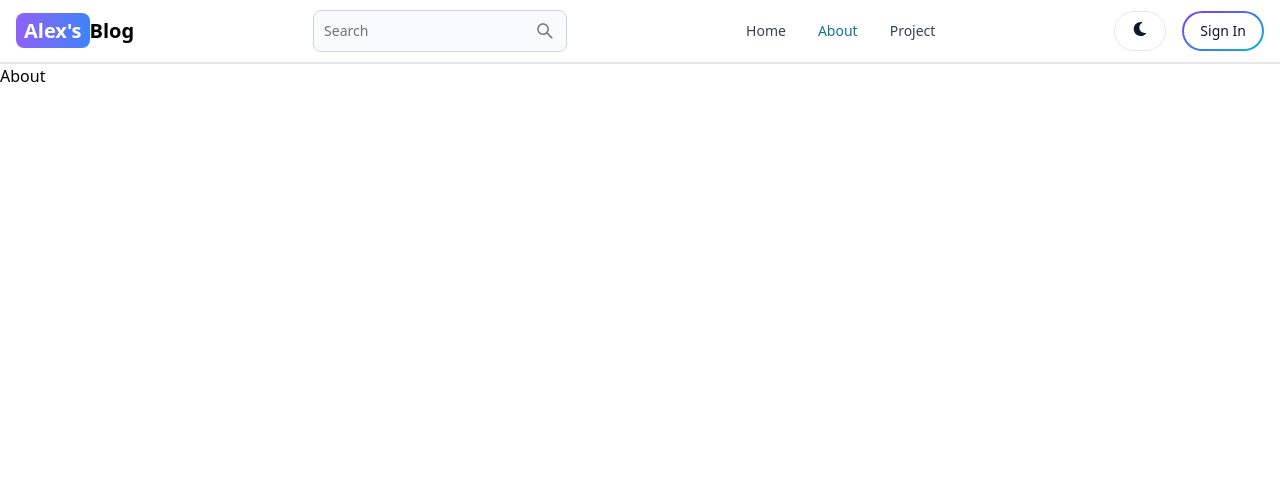
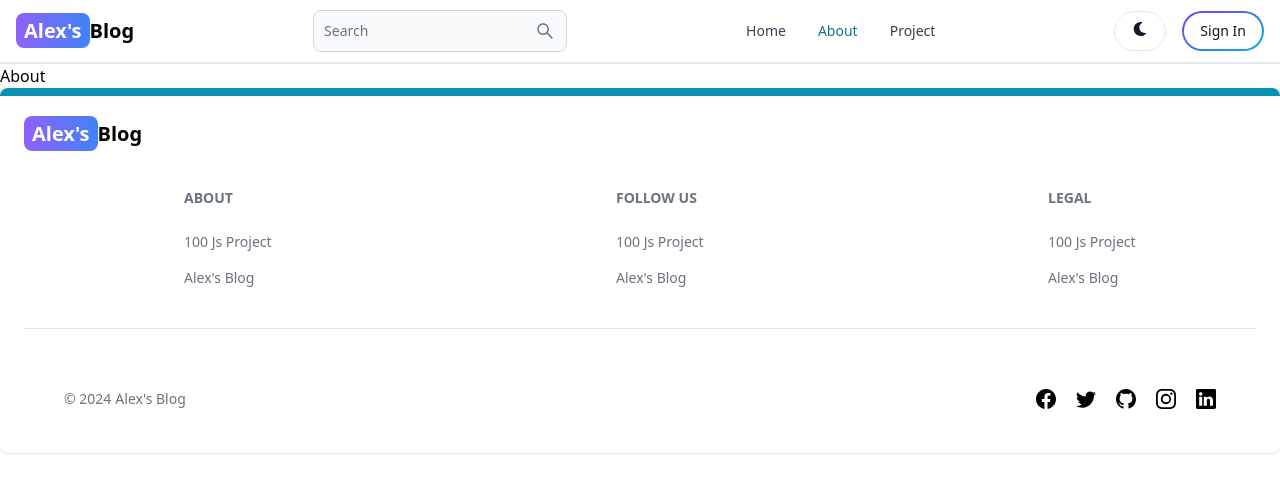
Before and after one commit to AlemayehuDabi/Blog_App, a React (Vite) app in the folder client/: page /about in a window 1280 px wide. Shown: the top 492 px of the page. Built offline with nearby package versions, Linux system fonts and the light colour scheme; a web font is replaced by a local one.

Commit message:
Footer Ui

```diff
--- a/client/src/App.jsx
+++ b/client/src/App.jsx
@@ -6,6 +6,7 @@ import Dashboard from "./pages/Dashboard";
 import Project from "./pages/Project";
 import About from "./pages/About";
 import Header from "./component/Header";
+import FooterComp from "./component/Footer";
 
 function App() {
   return (
@@ -19,6 +20,7 @@ function App() {
         <Route path="/project" element={<Project />} />
         <Route path="/about" element={<About />} />
       </Routes>
+      <FooterComp />
     </>
   );
 }
--- /dev/null
+++ b/client/src/component/Footer.jsx
@@ -0,0 +1,72 @@
+import React from "react";
+import { Footer } from "flowbite-react";
+import { Link } from "react-router-dom";
+import {
+  BsFacebook,
+  BsGithub,
+  BsInstagram,
+  BsLinkedin,
+  BsTwitter,
+} from "react-icons/bs";
+
+const FooterComp = () => {
+  return (
+    <Footer container className="border-t-8  border-cyan-600 ">
+      <div className="space-y-10 whitespace-nowrap">
+        <div>
+          <Link
+            to="/"
+            className="self-center  text-xl font-semibold sm:text-xl dark:text-white"
+          >
+            <span className="px-2  py-1 bg-gradient-to-r from-purple-500 to-blue-500 rounded-lg text-white">
+              Alex's
+            </span>
+            Blog
+          </Link>
+        </div>
+        <div className="grid px-10 grid-cols-2 gap-10 sm:grid-cols-3 md:gap-48 lg:gap-80 xl:gap-96 xl:px-40">
+          <div>
+            <Footer.Title title="About" className="font-bold" />
+            <Footer.LinkGroup col>
+              <Footer.Link>100 Js Project</Footer.Link>
+              <Footer.Link>Alex's Blog</Footer.Link>
+            </Footer.LinkGroup>
+          </div>
+          <div>
+            <Footer.Title title="Follow us" className="font-bold" />
+            <Footer.LinkGroup col>
+              <Footer.Link>100 Js Project</Footer.Link>
+              <Footer.Link>Alex's Blog</Footer.Link>
+            </Footer.LinkGroup>
+          </div>
+          <div>
+            <Footer.Title title="Legal" className="font-bold" />
+            <Footer.LinkGroup col>
+              <Footer.Link>100 Js Project</Footer.Link>
+              <Footer.Link>Alex's Blog</Footer.Link>
+            </Footer.LinkGroup>
+          </div>
+        </div>
+        <Footer.Divider />
+        <div className="py-5 flex px-10  flex-col space-y-6 items-center sm:space-y-0 justify-center  sm:flex-row sm:justify-between ">
+          <div>
+            <Footer.Copyright
+              href="#"
+              by="Alex's Blog"
+              year={new Date().getFullYear()}
+            />
+          </div>
+          <div className="flex space-x-5">
+            <Footer.Icon icon={BsFacebook} />
+            <Footer.Icon icon={BsTwitter} />
+            <Footer.Icon icon={BsGithub} />
+            <Footer.Icon icon={BsInstagram} />
+            <Footer.Icon icon={BsLinkedin} />
+          </div>
+        </div>
+      </div>
+    </Footer>
+  );
+};
+
+export default FooterComp;
--- a/client/src/pages/SignUp.jsx
+++ b/client/src/pages/SignUp.jsx
@@ -55,7 +55,7 @@ const SignUp = () => {
   };
 
   return (
-    <div className="min-h-screen mt-20 ml-5 md:max-w-3xl md:mx-auto md:flex">
+    <div className="min-h-screen mt-20 mx-5 md:max-w-3xl md:mx-auto md:flex">
       {/* left side */}
       <div className="flex-1 space-y-6">
         <Link to="/" className="text-xl font-bold sm:text-4xl dark:text-white">
```
